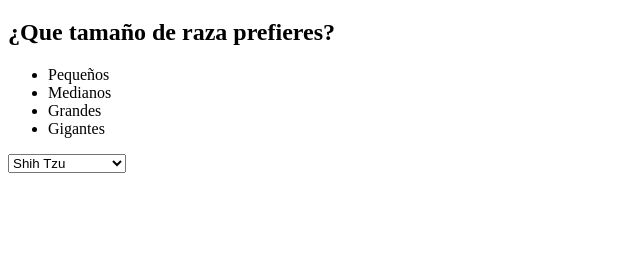
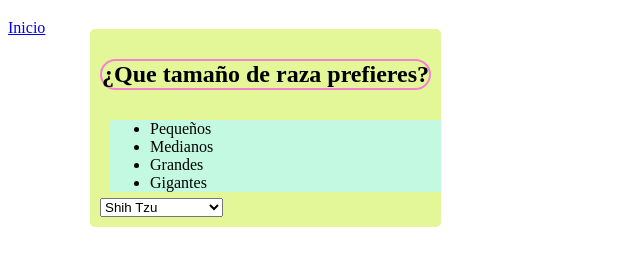
Before and after one commit to ZullyVega/Evaluaci-nM2, a plain HTML site: page ejercicio3.html in a window 1280 px wide. Shown: the part 61-326 px from the top of the page, without its empty margins (0-640 px from the left). Drawn offline with Linux system fonts and the light colour scheme.

Commit message:
Cambio 3

```diff
--- a/ejercicio3.html
+++ b/ejercicio3.html
@@ -17,8 +17,10 @@
     <!-- Atributos CSS: Border, position, z-index, cursor  -->
     <div>
         <!-- Tu solución aquí  -->
-        <h2>¿Que tamaño de raza prefieres?</h2>
-        <ul>
+        <div class="tooltip">
+            <!-- Tu solución aquí  -->
+            <h2 id="mi-id">¿Que tamaño de raza prefieres?</h2>
+            <ul class="relativo">
                 <li>Pequeños</li>
                 <li>Medianos</li>
                 <li>Grandes</li>
@@ -26,7 +28,7 @@
             </ul>
             <select name="idraza" id="idraza">
                 <option value="Credito">Shih Tzu</option>
-            <option value="Debito">Golden retriever</option>
+                <option value="Debito">Golden Retriever</option>
                 <option value="Entrega">San Bernardo</option>
                 <option value="Entrega">Gran Danés</option>
                 <option value="Entrega">Bulldog</option>
@@ -34,6 +36,8 @@
                 <option value="Entrega">Pitbull</option>
             </select>
         </div>
+        <a href="index.html">Inicio</a>
+    </div>
 </body>
 
 </html>
--- a/estilo.css
+++ b/estilo.css
@@ -1,5 +1,22 @@
 .relativo {
-    position: relative;
-    top: 10px;
-    left: 10px;
-  }
+  position: relative;
+  top: 10px;
+  left: 10px;
+  background-color: rgb(195, 249, 225);
+  cursor: pointer;
+}
+
+#mi-id {
+  border: 2px solid #f482d0;
+  border-radius: 20px;
+}
+
+.tooltip {
+  position: absolute;
+  top: 90px;
+  left: 90px;
+  z-index: 20;
+  background-color: rgb(227, 246, 152);
+  padding: 10px;
+  border-radius: 5px;
+}
```
Also changed, not shown: ejercicio1.html (+5 -1 lines), ejercicio2.html (+2 -2 lines), index.html (+4 -0 lines). Lines whose indentation alone changed are shown as unchanged.
